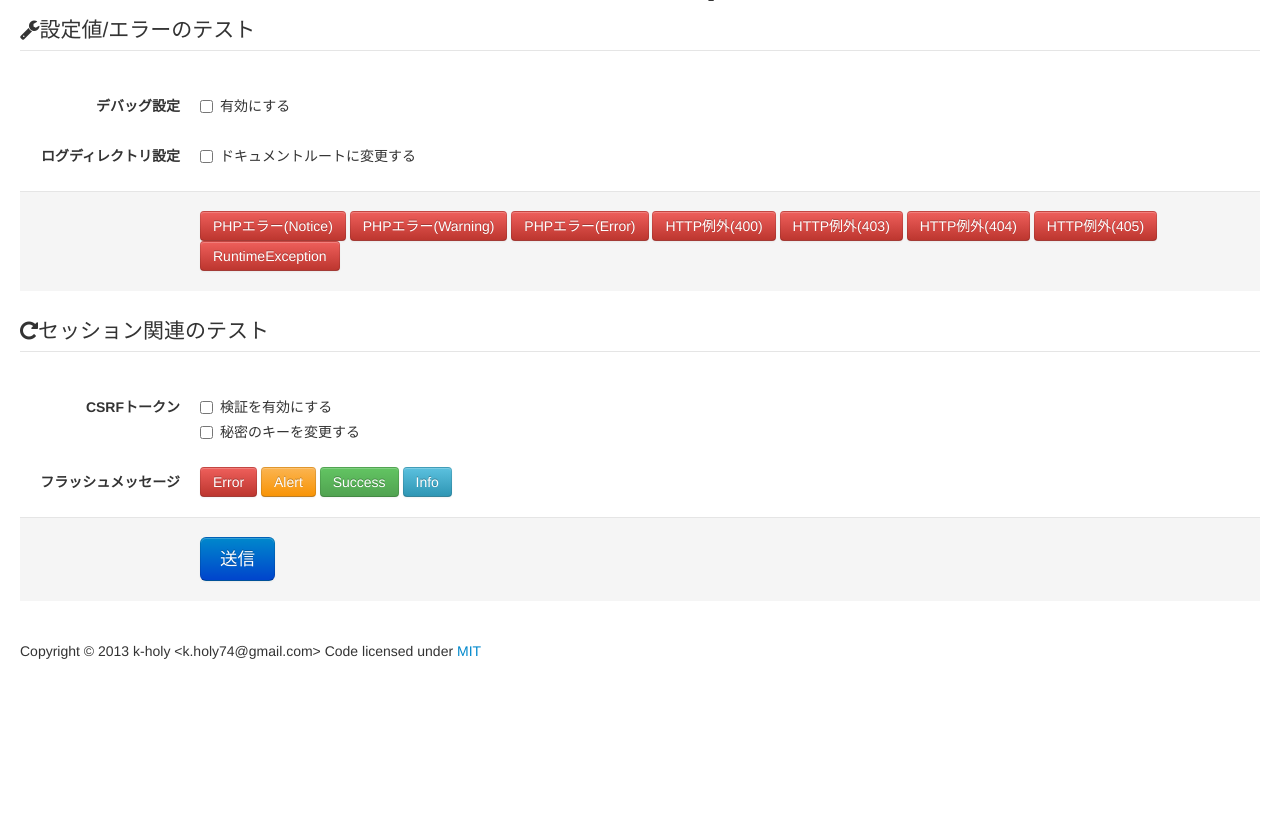
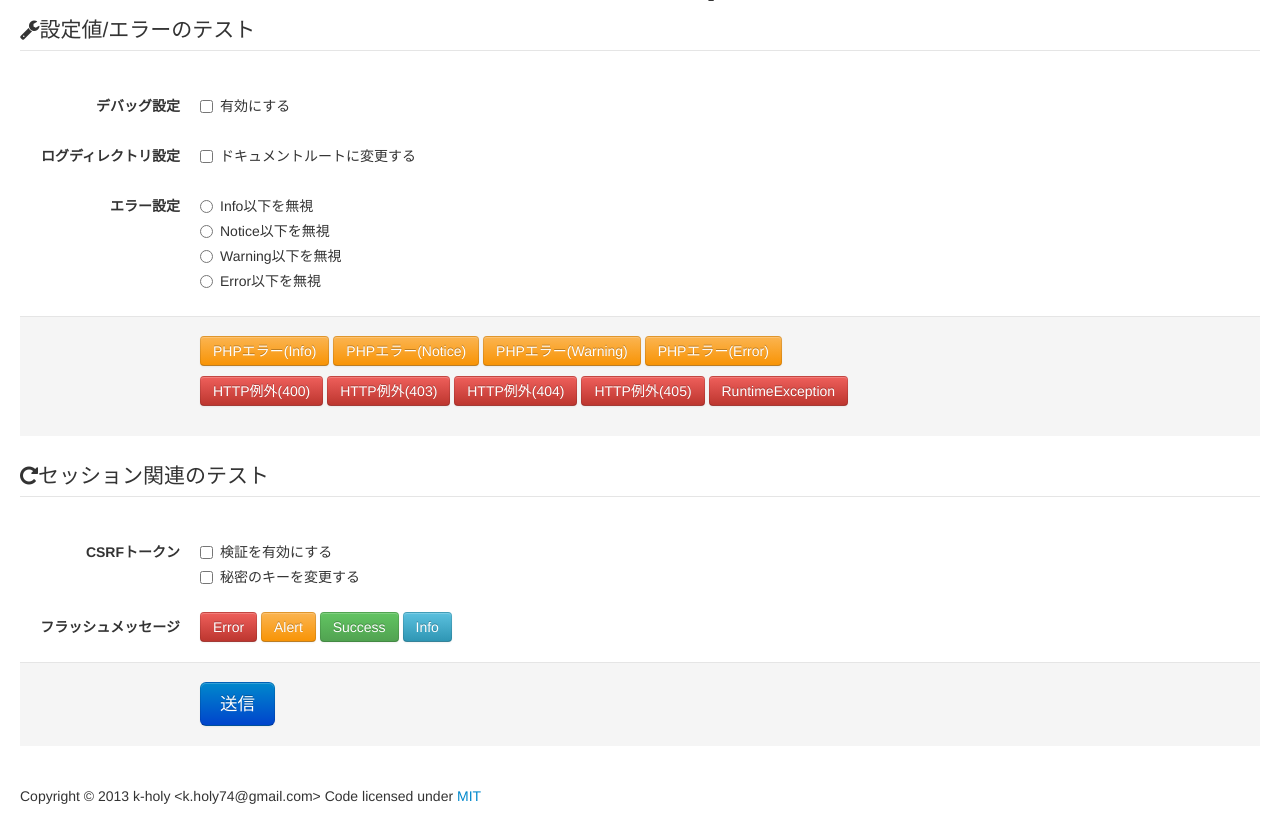
Before and after one commit to k-holy/create-my-own-framework-on-top-of-the-pimple, a PHP site: page /test.html in a window 1280 px wide. Shown: the part 50-866 px from the top of the page. Before the commit the page ends 709 px from the top, so only its background shows below. Run offline with PHP 8.4, Linux system fonts and the light colour scheme.

Commit message:
テスト画面にエラーハンドラ・例外ハンドラ確認用にエラー設定の変更機能を追加、バグ修正

```diff
--- a/www/test.html
+++ b/www/test.html
@@ -41,15 +41,41 @@
             </label>
           </dd>
         </dl>
+        <dl class="control-group">
+          <dt class="control-label">エラー設定</dt>
+          <dd class="controls">
+            <label class="radio">
+              <input type="radio" name="ignore_error" value="info" tal:attributes="checked php:form['ignore_error']=='info'" />
+              Info以下を無視
+            </label>
+            <label class="radio">
+              <input type="radio" name="ignore_error" value="notice" tal:attributes="checked php:form['ignore_error']=='notice'" />
+              Notice以下を無視
+            </label>
+            <label class="radio">
+              <input type="radio" name="ignore_error" value="warning" tal:attributes="checked php:form['ignore_error']=='warning'" />
+              Warning以下を無視
+            </label>
+            <label class="radio">
+              <input type="radio" name="ignore_error" value="error" tal:attributes="checked php:form['ignore_error']=='error'" />
+              Error以下を無視
+            </label>
+          </dd>
+        </dl>
         <div class="form-actions">
-          <input type="submit" value="PHPエラー(Notice)" class="btn btn-primary btn-danger" name="trigger-notice" />
-          <input type="submit" value="PHPエラー(Warning)" class="btn btn-primary btn-danger" name="trigger-warning" />
-          <input type="submit" value="PHPエラー(Error)" class="btn btn-primary btn-danger" name="trigger-error" />
-          <input type="submit" value="HTTP例外(400)" class="btn btn-primary btn-danger" name="throw-http-exception-400" />
-          <input type="submit" value="HTTP例外(403)" class="btn btn-primary btn-danger" name="throw-http-exception-403" />
-          <input type="submit" value="HTTP例外(404)" class="btn btn-primary btn-danger" name="throw-http-exception-404" />
-          <input type="submit" value="HTTP例外(405)" class="btn btn-primary btn-danger" name="throw-http-exception-405" />
-          <input type="submit" value="RuntimeException" class="btn btn-primary btn-danger" name="throw-runtime-exception" />
+          <p>
+            <input type="submit" value="PHPエラー(Info)" class="btn btn-primary btn-warning" name="trigger-info" />
+            <input type="submit" value="PHPエラー(Notice)" class="btn btn-primary btn-warning" name="trigger-notice" />
+            <input type="submit" value="PHPエラー(Warning)" class="btn btn-primary btn-warning" name="trigger-warning" />
+            <input type="submit" value="PHPエラー(Error)" class="btn btn-primary btn-warning" name="trigger-error" />
+          </p>
+          <p>
+            <input type="submit" value="HTTP例外(400)" class="btn btn-primary btn-danger" name="throw-http-exception-400" />
+            <input type="submit" value="HTTP例外(403)" class="btn btn-primary btn-danger" name="throw-http-exception-403" />
+            <input type="submit" value="HTTP例外(404)" class="btn btn-primary btn-danger" name="throw-http-exception-404" />
+            <input type="submit" value="HTTP例外(405)" class="btn btn-primary btn-danger" name="throw-http-exception-405" />
+            <input type="submit" value="RuntimeException" class="btn btn-primary btn-danger" name="throw-runtime-exception" />
+          </p>
         </div>
       </fieldset>
 
```
Also changed, not shown: app/app.php (+4 -6 lines), src/Acme/Error/ErrorFormatter.php (+4 -4 lines), www/test.php (+51 -0 lines).
